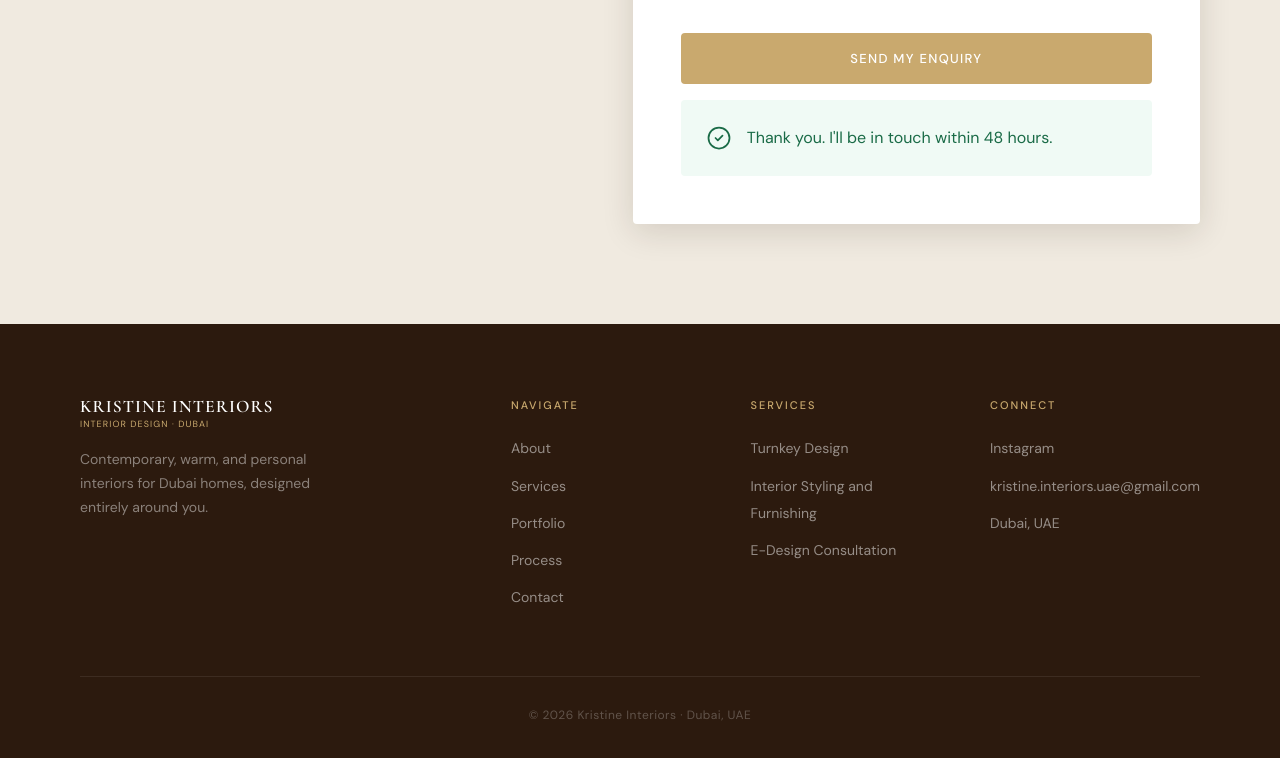
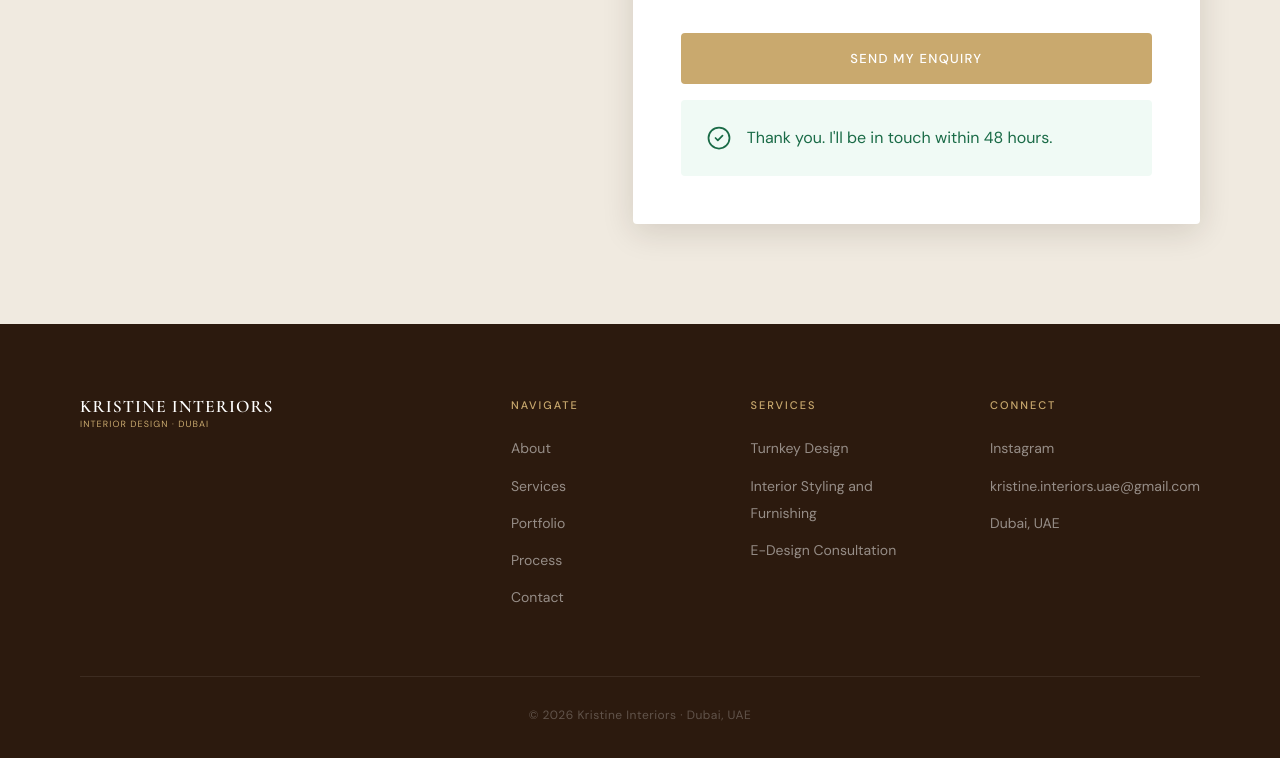
Before and after one commit to denniskortekaas-cmd/kristine-interiors, a website: page index.html in a window 1280 px wide. Shown: the part 5517-6275 px from the top of the page. Drawn offline with nearby package versions, Linux system fonts and the light colour scheme; a web font is replaced by a local one.

Commit message:
Remove footer bio text

```diff
--- a/index.html
+++ b/index.html
@@ -405,7 +405,6 @@
         <div class="footer-brand">
           <span class="footer-logo">Kristine Interiors</span>
           <span class="footer-logo-sub">Interior Design · Dubai</span>
-          <p class="footer-bio">Contemporary, warm, and personal interiors for Dubai homes, designed entirely around you.</p>
         </div>
         <div class="footer-col">
           <h4 class="footer-heading">Navigate</h4>
```
